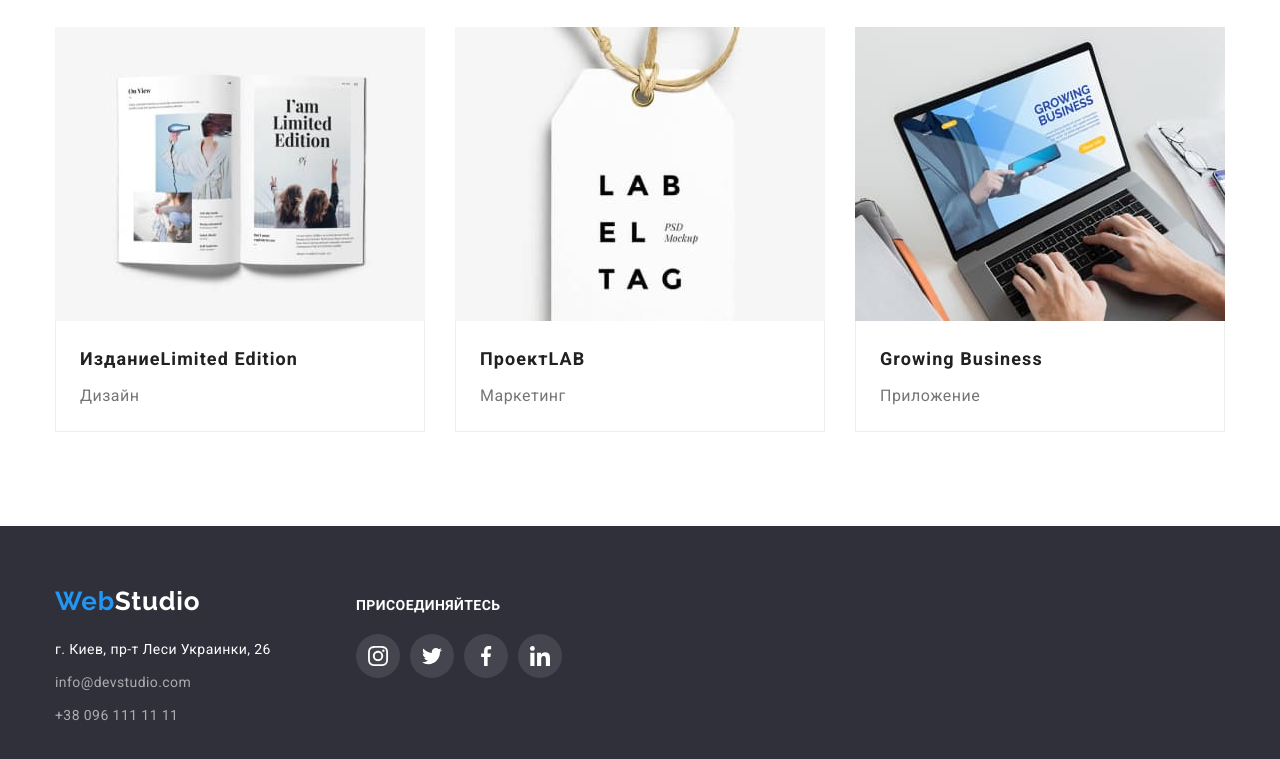
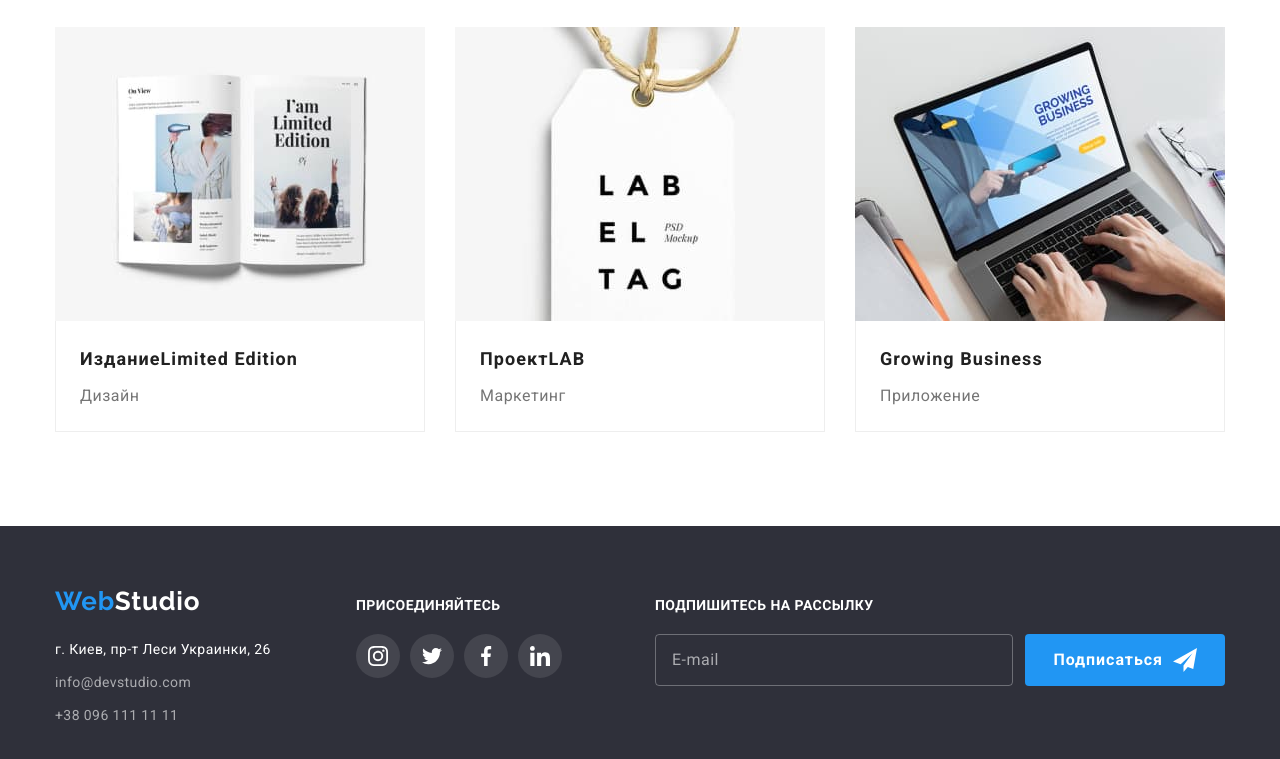
Before and after one commit to Vadim-Rafalskiy/-goit-markup-hw-06, a plain HTML site: page portfolio.html in a window 1280 px wide. Shown: the part 1134-1893 px from the top of the page. Drawn offline with nearby package versions, Linux system fonts and the light colour scheme.

Commit message:
Update portfolio.html

```diff
--- a/portfolio.html
+++ b/portfolio.html
@@ -275,6 +275,18 @@
                     </li>
                 </ul>
             </div>
+
+
+            <form class="sabscribe-form" autocomplete="off">
+                <label class="sabscribe-form-desc" for="sabscribe">Подпишитесь на рассылку</label>
+                <span class="sabscribe-fild">
+                    <input class="sabscribe-form-input" type="email" name="email-sabscribe" id="sabscribe"
+                        placeholder="E-mail">
+                    <button type="submit" class="sabscribe-form-button button">Подписаться</button>
+                </span>
+            </form>
+
+
         </div>
     </footer>
 </body>
```
